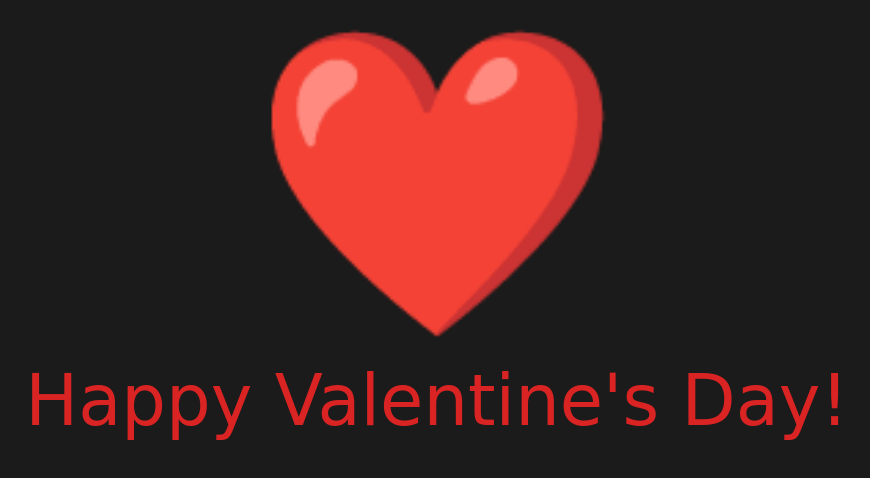
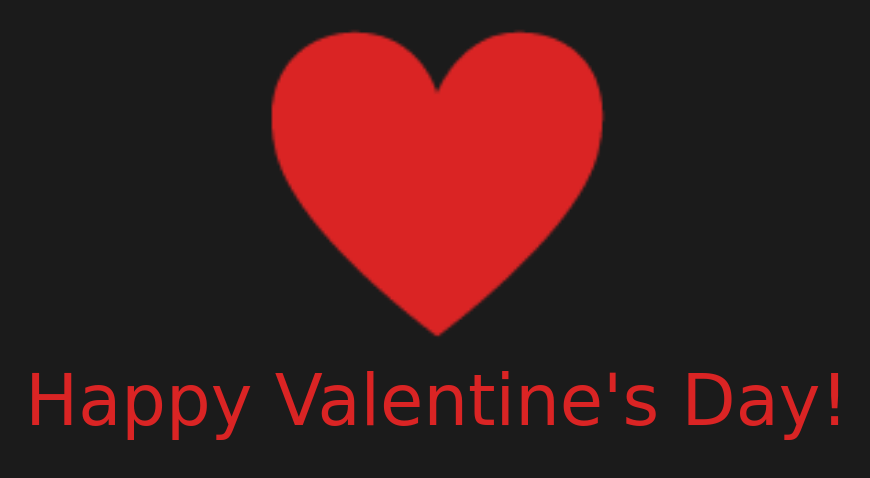
Before and after one commit to podoshva/Valentinka, a plain HTML site: page index.html in a window 1280 px wide. Shown: the whole page, without its empty margins (203-1073 px from the left). Drawn offline with Linux system fonts and the light colour scheme; a web font is replaced by a local one.

Commit message:
nooooo emoji

```diff
--- a/styles/style.css
+++ b/styles/style.css
@@ -18,6 +18,8 @@ p {
   animation-name: HeartAppearance;
   animation-duration: 2s;
   animation-timing-function: cubic-bezier(.1,-.6,.2,0);
+  color: transparent;
+  text-shadow: 0 0 rgb(218, 36, 36);
 }
 
 @font-face {
```
